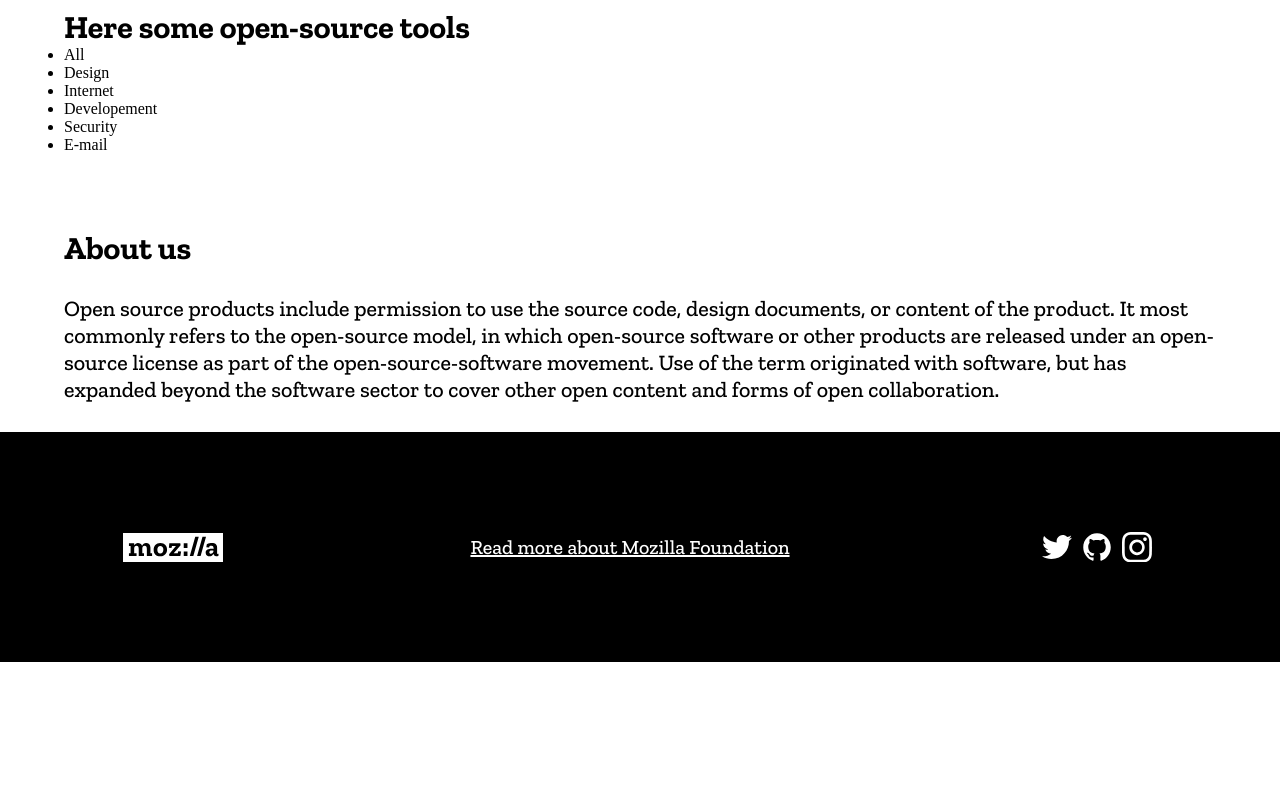
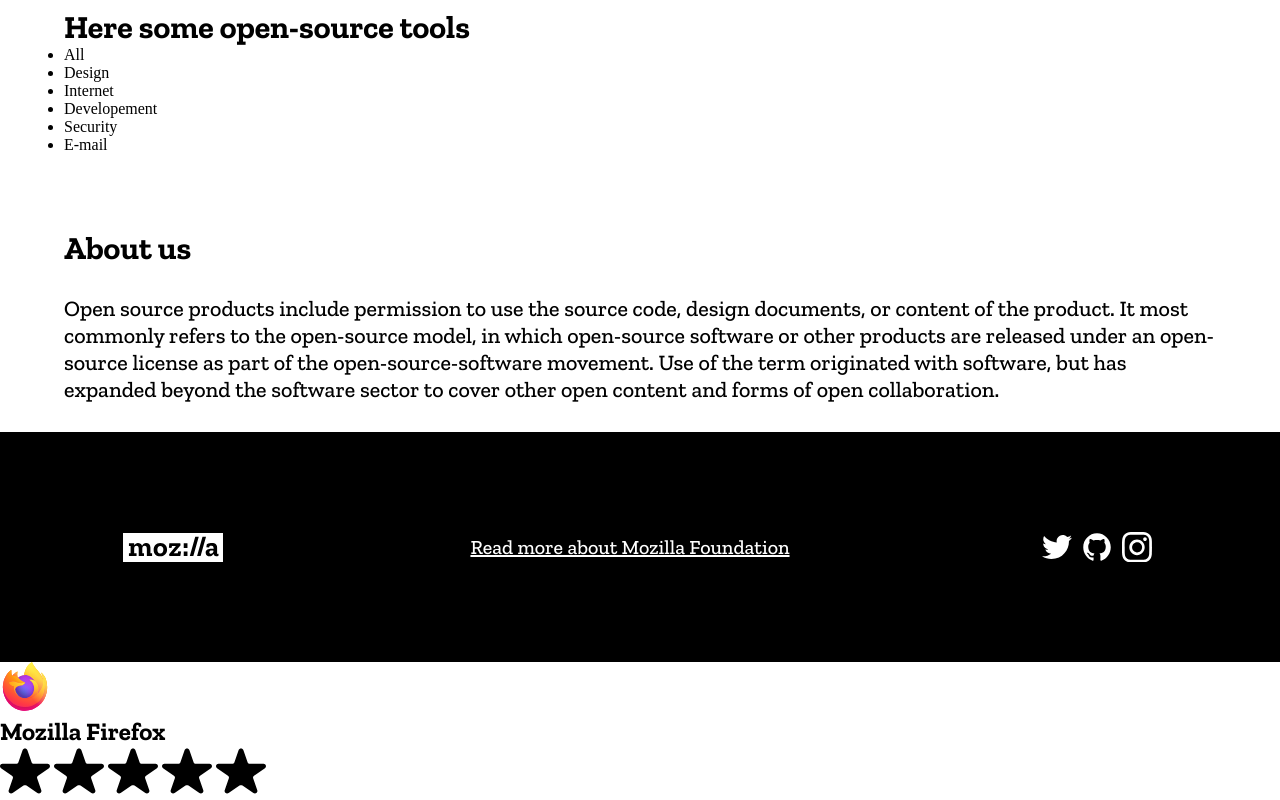
Before and after one commit to ilies-t/mozilla-foundation-open-source, a plain HTML site: page index.html in a window 1280 px wide. Shown: the part 1550-2350 px from the top of the page. Before the commit the page ends 2212 px from the top, so only its background shows below. Drawn offline with Linux system fonts and the light colour scheme.

Commit message:
add firefox brand + star

```diff
--- a/css/main.css
+++ b/css/main.css
@@ -6,12 +6,16 @@
 
 /* ———————————————— general ———————————————— */
 /* colors */
+
 :root {
     --primary: #FFF;
     --secondary: #000;
 }
 
+
+
 /* text */
+
 h1 {
     position: absolute;
     top: 25%;
@@ -22,15 +26,26 @@ h1 {
     font-style: normal;
     font-size: 120px;
 }
+
 h1 > span {
     background: var(--primary);
 }
+
 h2 {
     font-family: 'Zilla Slab';
     font-weight: bold;
     font-style: normal;
     font-size: 32px;
 }
+
+h3{
+    font-family: Zilla Slab;
+    font-style: normal;
+    font-weight: bold;
+    font-size: 25px;
+    line-height: 30px;
+}
+
 p{
     font-family: 'Zilla Slab';
     font-weight: 500;
@@ -39,12 +54,16 @@ p{
     margin-bottom: 2.5%;
     font-size: 22px;
 }
+
 .contenant{
     display: flex;
     flex-direction: column;
 }
 
+
+
 /* others */
+
 section{
     margin-top: 75px;
 }
@@ -53,8 +72,17 @@ section{
     padding: 0px 5%;
 }
 
+.card-default{
+    background: #FFFFFF;
+    box-shadow: 0px 0px 10px rgba(0, 0, 0, 0.15);
+    border-radius: 45px;
+}
+
+
+
 /* ———————————————— home ———————————————— */
 /* header */
+
 header {
     position: absolute;
     top: 0px;
@@ -67,16 +95,21 @@ header {
     z-index: 999;
 }
 
+
+
 /* main */
+
 main {
     width: 100%;
     height: 100%;
 }
+
 div.main-content {
     position: relative;
     width: 100%;
     height: 86%;
 }
+
 img#main-absolute-image {
     position: absolute;
     bottom: 0px;
@@ -85,6 +118,7 @@ img#main-absolute-image {
     max-height: 90%;
     max-width: 100%;
 }
+
 .button-container {
     display: flex;
     flex-flow: row wrap;
@@ -92,11 +126,13 @@ img#main-absolute-image {
     width: 100%;
     height: 14%;
 }
+
 .button-container > a {
     display: flex;
     flex-flow: column nowrap;
     align-content: center;
 }
+
 .button-container > a > span {
     font-family: 'Zilla Slab';
     font-weight: bold;
@@ -106,6 +142,7 @@ img#main-absolute-image {
     margin-top: 15%;
     color: var(--secondary);
 }
+
 .button-container > a > img {
     height: 30px;
     margin-top: 10%;
@@ -115,20 +152,43 @@ img#main-absolute-image {
 .button-container > a:hover > img{
     margin-top: 15%;
 }
+
+
+
 /* what is open-source */
+
 iframe{
     width: 100%;
 }
+
+
+
 /* here some tools */
+
 .categorize-of-projects {
 
 }
 
+.bg-fullscreen{
+    background-color: gray;
+}
+
+.box{
+    background-color: white;
+}
+
+
+
 /* about us */
+
 .background-image{
     width: 100%;
 }
+
+
+
 /* footer */
+
 footer {
     display: flex;
     justify-content: space-around;
@@ -176,7 +236,11 @@ footer > a:hover {
     align-content: center;
     vertical-align: middle;
 }
+
+
+
 /* mobile */
+
 @media screen and (orientation:portrait) {
     /* text */
     h1 {
@@ -188,7 +252,10 @@ footer > a:hover {
     }
 }
 
+
+
 /* other screens */
+
 @media screen and (max-height:500px) {
     h1 {
         font-size: 18vh;
--- a/index.html
+++ b/index.html
@@ -75,5 +75,17 @@
         </div>
     </footer>
 </body>
+
+<div class="background-fullscreen">
+    <div class="">
+        <img src="./dist/images/brands/firefox.svg">
+        <h3>Mozilla Firefox</h3>
+        <img src="./dist/images/icons/star.svg">
+        <img src="./dist/images/icons/star.svg">
+        <img src="./dist/images/icons/star.svg">
+        <img src="./dist/images/icons/star.svg">
+        <img src="./dist/images/icons/star.svg">
+    </div>
+</div>
 <script type="text/javascript" src="./js/index.js"></script>
 </html>
```
